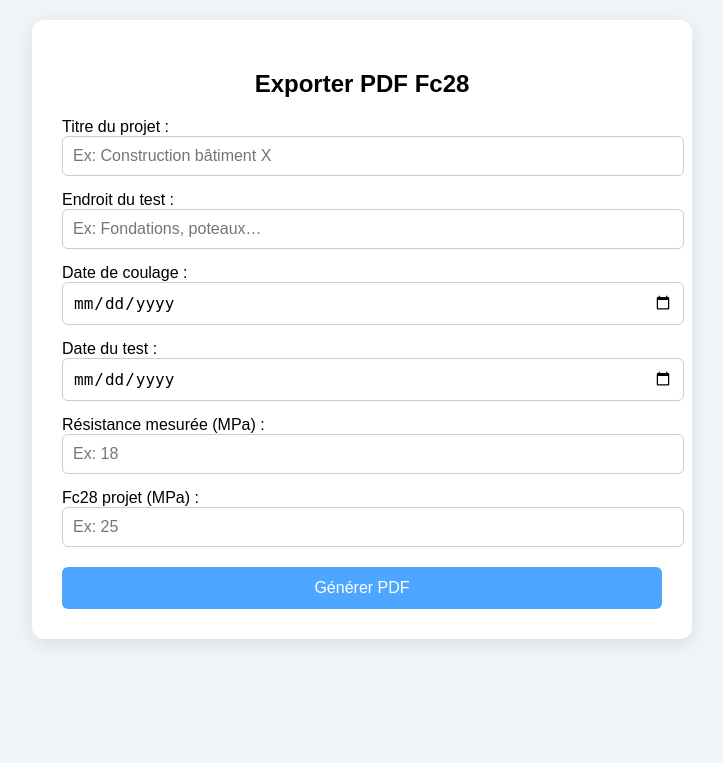
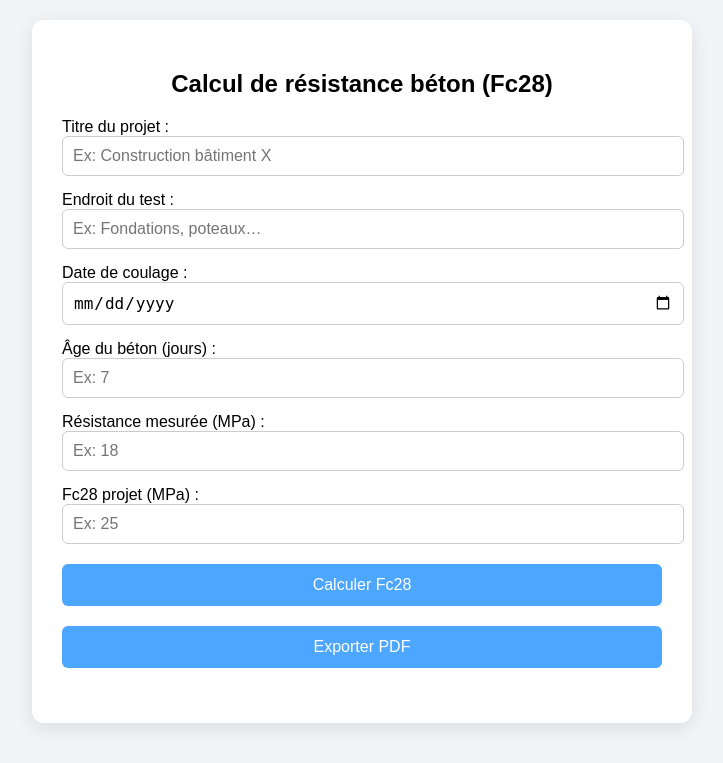
Before and after one commit to sofazrim/sofaz_fc28_tracker, a Flask app: page / in a window 1280 px wide. Shown: the part 234-997 px from the top of the page, without its empty margins (278-1001 px from the left). Before the commit the page ends 878 px from the top, so only its background shows below. Run offline with Flask 3, Linux system fonts and the light colour scheme; some libraries are stand-ins or nearby versions.

Commit message:
Update index_fr.html

```diff
--- a/templates/index_fr.html
+++ b/templates/index_fr.html
@@ -4,6 +4,7 @@
 <meta charset="UTF-8">
 <meta name="viewport" content="width=device-width, initial-scale=1.0">
 <title>SOFAZ Fc28 Tracker™</title>
+<script src="https://cdnjs.cloudflare.com/ajax/libs/jspdf/2.5.1/jspdf.umd.min.js"></script>
 <style>
 body {font-family: Arial, sans-serif; background-color: #f2f5f7; margin:0; padding:0;}
 header {background-color: #4da6ff; color:white; padding:20px; text-align:center;}
@@ -14,40 +15,128 @@ label {display:block; margin-top:15px;}
 input[type="number"], input[type="date"], input[type="text"] {width:100%; padding:10px; font-size:16px; border-radius:6px; border:1px solid #ccc;}
 button {background-color: #4da6ff; color:white; border:none; padding:12px 20px; font-size:16px; border-radius:6px; cursor:pointer; margin-top:20px; width:100%;}
 button:hover {background-color: #3399ff;}
+#result {margin-top:25px; font-weight:bold; text-align:center; font-size:18px; white-space:pre-line;}
+.result-line {display:block;}
 </style>
 </head>
 <body>
 
 <header>
-    <img src="/static/logo_sofaz.png" alt="Logo SOFAZ">
+    <img src="logo_sofaz.png" alt="Logo SOFAZ">
     <h1>SOFAZ Fc28 Tracker™</h1>
 </header>
 
 <main>
-<h2>Exporter PDF Fc28</h2>
+<h2>Calcul de résistance béton (Fc28)</h2>
 
-<form method="POST" action="/calculer">
 <label for="titre_projet">Titre du projet :</label>
-<input type="text" name="titre_projet" id="titre_projet" placeholder="Ex: Construction bâtiment X" required>
+<input type="text" id="titre_projet" placeholder="Ex: Construction bâtiment X">
 
 <label for="lieu_test">Endroit du test :</label>
-<input type="text" name="lieu_test" id="lieu_test" placeholder="Ex: Fondations, poteaux…" required>
+<input type="text" id="lieu_test" placeholder="Ex: Fondations, poteaux…">
 
 <label for="date_coulage">Date de coulage :</label>
-<input type="date" name="date_coulage" id="date_coulage" required>
+<input type="date" id="date_coulage">
 
-<label for="date_test">Date du test :</label>
-<input type="date" name="date_test" id="date_test" required>
+<label for="age">Âge du béton (jours) :</label>
+<input type="number" id="age" placeholder="Ex: 7">
 
 <label for="resistance">Résistance mesurée (MPa) :</label>
-<input type="number" name="resistance" id="resistance" placeholder="Ex: 18" step="0.01" required>
+<input type="number" id="resistance" placeholder="Ex: 18">
 
 <label for="fc28">Fc28 projet (MPa) :</label>
-<input type="number" name="fc28" id="fc28" placeholder="Ex: 25" step="0.01" required>
+<input type="number" id="fc28" placeholder="Ex: 25">
 
-<button type="submit">Générer PDF</button>
-</form>
+<button onclick="calculFc28()">Calculer Fc28</button>
+<button onclick="exportPDF()">Exporter PDF</button>
+
+<div id="result"></div>
 </main>
+
+<script>
+let lastResult = {}; // pour garder les données pour PDF
+
+function calculFc28() {
+    const titreProjet = document.getElementById('titre_projet').value || "Non renseigné";
+    const lieuTest = document.getElementById('lieu_test').value || "Non renseigné";
+    const dateCoulage = document.getElementById('date_coulage').value;
+    const age = parseFloat(document.getElementById('age').value);
+    const resJour = parseFloat(document.getElementById('resistance').value);
+    const fc28Projet = parseFloat(document.getElementById('fc28').value);
+
+    if(!dateCoulage || isNaN(age) || isNaN(resJour) || isNaN(fc28Projet) || age<=0 || resJour<=0 || fc28Projet<=0){
+        const resDiv = document.getElementById('result');
+        resDiv.innerText = "⚠️ Veuillez entrer des valeurs valides.";
+        resDiv.style.color = "red";
+        return;
+    }
+
+    // Calcul comme le code Python
+    const res28 = resJour * Math.pow(28/age, 0.5);
+    const dateTest = new Date(dateCoulage);
+    dateTest.setDate(dateTest.getDate() + age);
+    const conforme = res28 >= fc28Projet;
+
+    const resDiv = document.getElementById('result');
+    resDiv.innerHTML = `
+🏷️ Projet : ${titreProjet}
+📍 Endroit du test : ${lieuTest}
+📅 Date de coulage : ${new Date(dateCoulage).toLocaleDateString('fr-FR')}
+📅 Date du test : ${dateTest.toLocaleDateString('fr-FR')}
+🧱 Âge du béton : ${age} jours
+🧪 Fc estimée : ${res28.toFixed(2)} MPa
+🎯 Fc28 projet : ${fc28Projet} MPa
+<span class="result-line" style="color:${conforme ? 'black' : 'red'}">
+${conforme ? '✅ Résultat : Conforme' : '❌ Résultat : Non Conforme'}
+</span>
+`;
+
+    // Garder pour PDF
+    lastResult = {titreProjet, lieuTest, dateCoulage, dateTest, age, res28, fc28Projet, conforme};
+}
+
+// Export PDF
+function exportPDF(){
+    if(!lastResult.titreProjet){
+        alert("⚠️ Veuillez calculer les résultats avant d'exporter le PDF.");
+        return;
+    }
+    const { jsPDF } = window.jspdf;
+    const doc = new jsPDF();
+
+    // Ajouter logo
+    const img = document.querySelector('header img');
+    const canvas = document.createElement('canvas');
+    canvas.width = img.width;
+    canvas.height = img.height;
+    const ctx = canvas.getContext('2d');
+    ctx.drawImage(img,0,0,img.width,img.height);
+    const imgData = canvas.toDataURL("image/png");
+    doc.addImage(imgData, "PNG", 15, 10, 50, 25);
+
+    doc.setFontSize(16);
+    doc.text("Rapport - SOFAZ Fc28 Tracker™", 105, 50, null, null, "center");
+    doc.setFontSize(12);
+    doc.text("Développé par Ing. Fathi ZERRIOUH", 105, 60, null, null, "center");
+    doc.text("---------------------------------------------", 20, 70);
+
+    let y = 80;
+    doc.setTextColor(0,0,0);
+    doc.text(`Projet : ${lastResult.titreProjet}`, 20, y); y+=7;
+    doc.text(`Endroit du test : ${lastResult.lieuTest}`, 20, y); y+=7;
+    doc.text(`Date de coulage : ${new Date(lastResult.dateCoulage).toLocaleDateString('fr-FR')}`, 20, y); y+=7;
+    doc.text(`Date du test : ${lastResult.dateTest.toLocaleDateString('fr-FR')}`, 20, y); y+=7;
+    doc.text(`Âge du béton : ${lastResult.age} jours`, 20, y); y+=7;
+    doc.text(`Fc estimée : ${lastResult.res28.toFixed(2)} MPa`, 20, y); y+=7;
+    doc.text(`Fc28 projet : ${lastResult.fc28Projet} MPa`, 20, y); y+=7;
+
+    // Résultat final
+    doc.setTextColor(lastResult.conforme ? 0 : 255,0,0);
+    doc.text(lastResult.conforme ? "Résultat : Conforme" : "Résultat : Non Conforme", 20, y+5);
+
+    doc.save("rapport_fc28.pdf");
+}
+</script>
 
 </body>
 </html>
```
